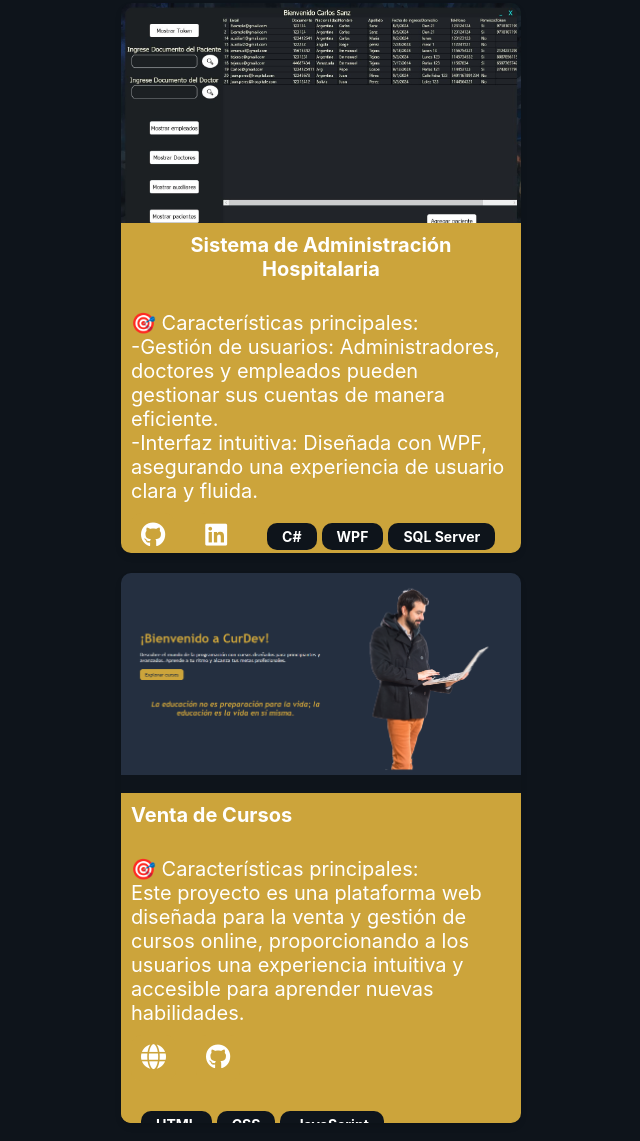
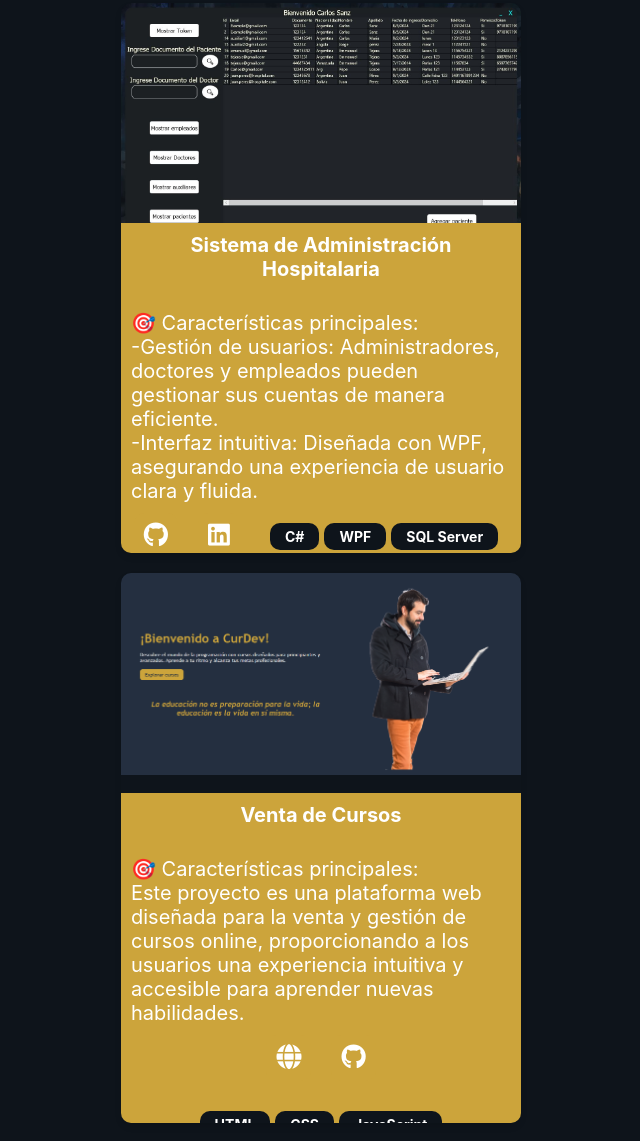
Before and after one commit to Jaify30/Portafolio, a plain HTML site: page index.html in a window 1280 px wide. Shown: the part 1862-3003 px from the top of the page, without its empty margins (319-959 px from the left). Drawn offline with Linux system fonts and the light colour scheme.

Commit message:
Ajusta el estilo de la sección .description-tech para centrar el contenido y mejorar la presentación.

```diff
--- a/style.css
+++ b/style.css
@@ -155,12 +155,15 @@ h2{
 
 .description-tech{
     display: flex;
+    justify-content: center;
     flex-wrap: wrap;
     background-color: #CCA43B;
 
 }
 
 .description-tech h5{
+    align-items: center;
+    justify-content: center;
     font-size: 20px;
     color: white;
     text-align: center;
```
